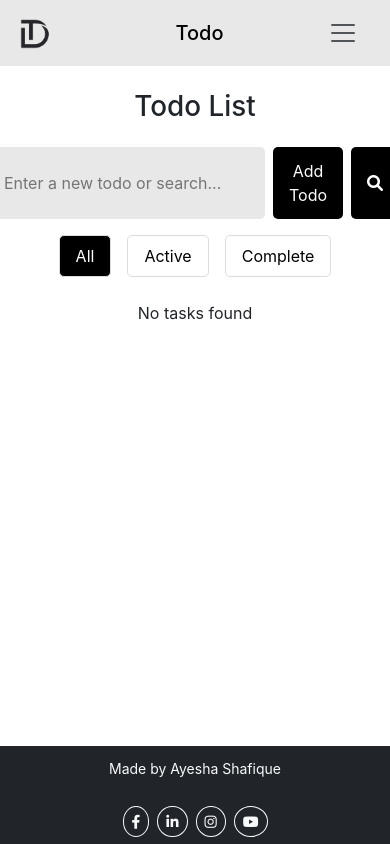
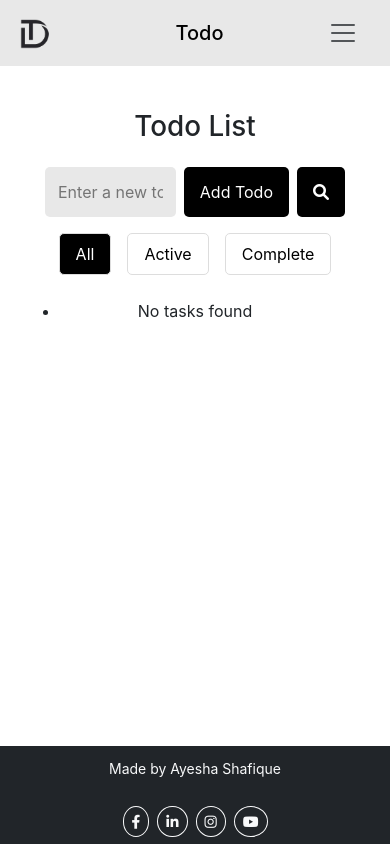
Before and after one commit to ayeshashafique018/todo, a React (Create React App) app: page / in a window 390 px wide. Built offline with nearby package versions, Linux system fonts and the light colour scheme.

Commit message:
responsive on mobile

```diff
--- a/src/App.css
+++ b/src/App.css
@@ -13,6 +13,30 @@ body {
 
 .content {
   flex: 1;
+}
+ .content {
+  padding: 15px;
+  margin: 0 auto;
+}
+
+@media (max-width: 576px) {
+  .content {
+    padding: 20px;
+    margin: 0 10px;
+  }
+}
+
+.todo-input input {
+  width: 100%;
+}
+
+.todo-container, .list-group {
+  margin: 0 auto;
+  padding: 0 15px;
+}
+
+.navbar-text {
+  margin-left: 10px;
 }
 
 /* Remove default focus styles for all buttons */
```
